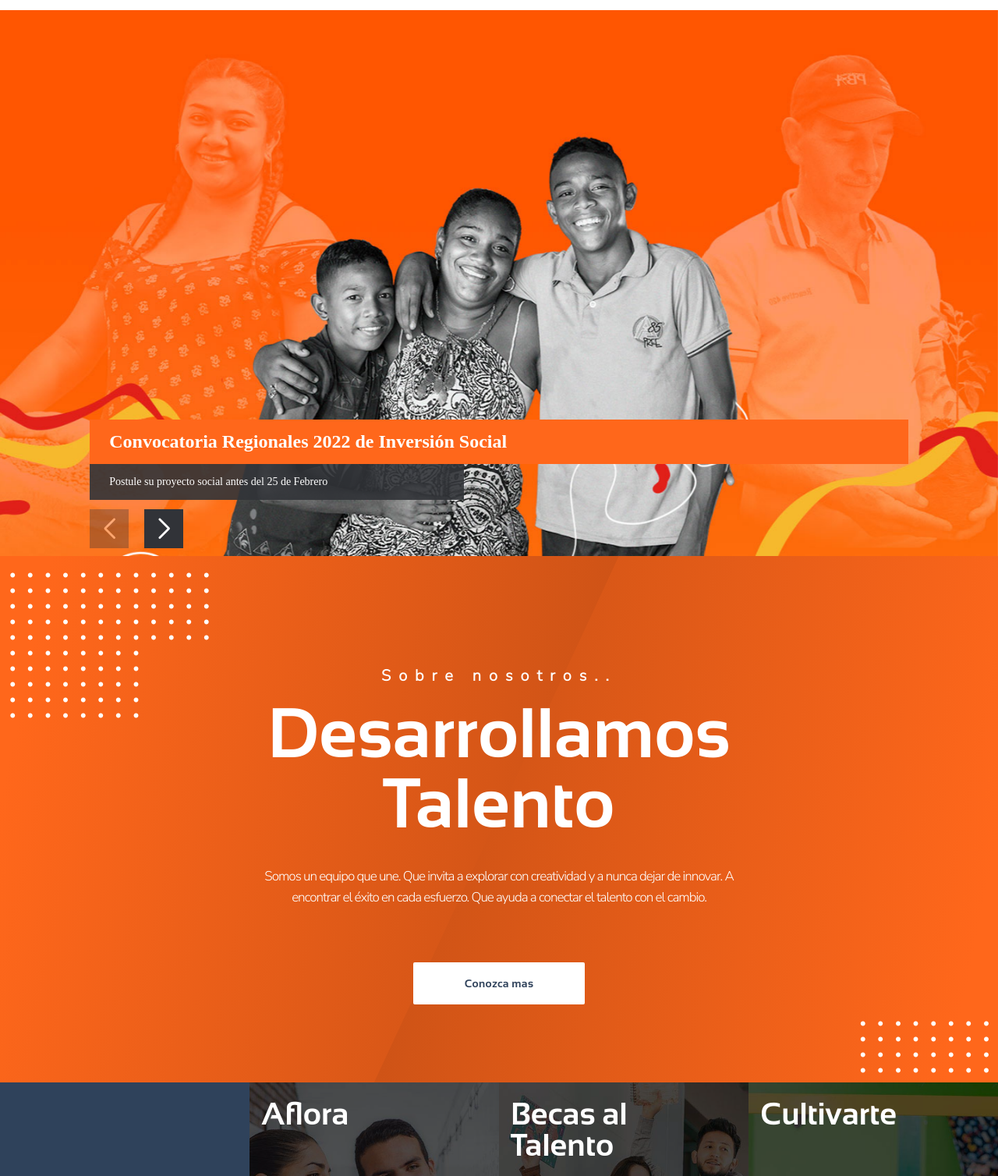
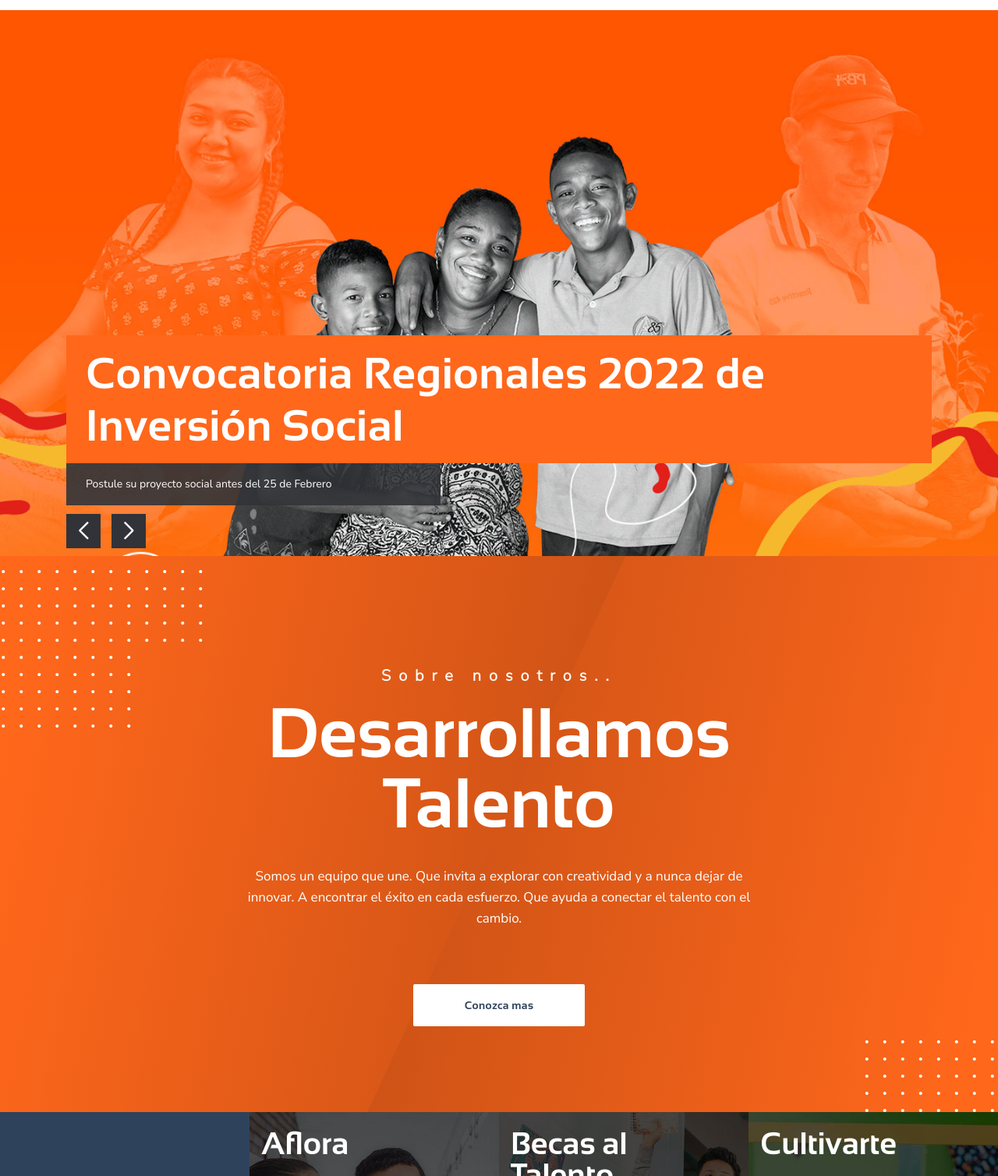
Before and after one commit to JeffersonSalazar/fundacion, a plain HTML site: page index.html in a window 1280 px wide. Shown: the part 92-1600 px from the top of the page at 78% size. Drawn offline with nearby package versions, Linux system fonts and the light colour scheme.

Commit message:
modicando la vista

```diff
--- a/index.html
+++ b/index.html
@@ -230,6 +230,18 @@
 					-->
 					<div class="flexbox_banner_slider">
 						<!--
+							swiper: caja contenedora de swiper-wrapper
+						-->
+						<div class="swiper mySwiper">
+							<!--
+								swiper: caja contenedora del slider
+							-->
+							<div class="swiper-wrapper">
+								<!--
+									swiper-slide: caja contenedora de las imagenes del slider
+								-->
+								<div class="swiper-slide">
+									<!--
 										box_name: contiene una tag-h1, tag-p y una caja
 										box_icon_swiper
 									-->
@@ -239,36 +251,50 @@
 										</section>
 
 										<p>Postule su proyecto social antes del 25 de Febrero</p>
+									</div>
+
+									<img src="./assets/img/banner-reg-2022.jpg" alt="banner" />
+								</div>
+
+								<div class="swiper-slide">
+									<!--
+										box_name: contiene una tag-h1, tag-p y una caja
+										box_icon_swiper
+									-->
+									<div class="box_banner_slider">
+										<section class="box_banner_title">
+											<h1>Desarrollamos talento para construir pais</h1>
+										</section>
+
+										<p>Conozca nuestras iniciativas y programas</p>
+									</div>
+
+									<img src="./assets/img/carrusel1.jpg" alt="carrusel1" />
+								</div>
+
+								<!-- <div class="swiper-slide">
+									<div class="box_banner_slider">
+										<section class="box_banner_title">
+											<h1>Desarrollamos talento para construir pais</h1>
+										</section>
+
+										<p>Conozca nuestras iniciativas y programas</p>
+									</div>
+
+									<img src="./assets/img/carrusel1.jpg" alt="carrusel1" />
+								</div> -->
+							</div>
+						</div>
 
 						<!--
 							box_icon_swiper: esta caja contiene los botones
 							next y prev del slider
 						-->
+						<div class="content_icons">
 							<div class="box_icon_slider">
 								<div class="swiper-button-prev"></div>
 								<div class="swiper-button-next"></div>
 							</div>
-						</div>
-					</div>
-				</div>
-
-				<!--
-					swiper: caja contenedora de swiper-wrapper
-				-->
-				<div class="swiper mySwiper">
-					<!--
-                    	swiper: caja contenedora del slider
-                	-->
-					<div class="swiper-wrapper">
-						<!--
-                        	swiper-slide: caja contenedora de las imagenes del slider
-                    	-->
-						<div class="swiper-slide">
-							<img src="./assets/img/banner-reg-2022.jpg" alt="banner" />
-						</div>
-
-						<div class="swiper-slide">
-							<img src="./assets/img/carrusel1.jpg" alt="carrusel1" />
 						</div>
 					</div>
 				</div>
--- a/sass/layout/_banner-slider.scss
+++ b/sass/layout/_banner-slider.scss
@@ -1,4 +1,8 @@
-// @import url('https://fonts.googleapis.com/css2?family=Nunito+Sans:wght@300;400;600;700&display=swap');
+/*
+	importacion de las fuentes
+*/
+@import '../shared/fonts';
+
 
 /*
 	varaibles implementadas en diferentes elementos
@@ -25,9 +29,22 @@ $query767: 767px;
 		y un height para que el contenedor del slider no desmaquete
     */
 	.container_banner_slider {
-		position: absolute;
-		z-index: 2;
-		width: 100%;
+		/*
+            flexbox_banner: definimos flexbox y su propiedad
+            align-items y justify-content mas un height para centrar la caja
+			box_name horizontal y verticalmente a su padre
+        */
+		.flexbox_banner_slider {
+			/*
+				swiper: contenedor del slider a este es importante definirle la
+				misma altura que la seccion para que no genere desmaquetados
+			*/
+			.swiper {
+				.swiper-wrapper {
+					.swiper-slide {
+						position: relative;
+						display: flex;
+						justify-content: center;
 						height: $heightDestok;
 
 						@media (max-width: $query767) {
@@ -35,54 +52,55 @@ $query767: 767px;
 						}
 
 						/*
-            flexbox_banner: definimos flexbox y su propiedad
-            align-items y justify-content mas un height para centrar la caja
-			box_name horizontal y verticalmente a su padre
-        */
-		.flexbox_banner_slider {
-			display: flex;
-			justify-content: center;
-			height: calc(#{$heightDestok} - 10px);
-			align-items: flex-end;
-
-			@media (max-width: $query767) {
-				height: calc(#{$heightDestok} - 320px);
-			}
-
-			@media (max-width: $query480) {
-				height: calc(#{$heightDestok} - 330px);
-			}
-
-			@media (max-width: 338px) {
-				height: calc(#{$heightDestok} - 300px);
-			}
-
-			/*
 							box_name: esta caja se encarga de manejar el width por lo que
 							es muy importante para el responsive
 						*/
 						.box_banner_slider {
-				margin: 0 auto;
+							position: absolute;
+							padding: 0 15px;
 
 							/*
 								@query 767px <== : definimos un width para esta medida
 							*/
 							@media (max-width: $query767) {
-					width: 62%;
+								max-width: 540px;
+								bottom: 20px;
 							}
 
 							/*
 								@query 767px <== : definimos un width para esta medida
 							*/
 							@media (max-width: $query575) {
-					width: 90%;
+								max-width: 100%;
+							}
+
+							/*
+								@query 900px ==> : definimos un width para esta medida
+							*/
+							@media (min-width: 576px) {
+								max-width: 540px;
 							}
 
 							/*
 								@query 900px ==> : definimos un width para esta medida
 							*/
 							@media (min-width: 768px) {
-					width: 82%;
+								max-width: 720px;
+								bottom: 65px;
+							}
+
+							/*
+								@query 900px ==> : definimos un width para esta medida
+							*/
+							@media (min-width: 992px) {
+								max-width: 960px;
+							}
+
+							/*
+								@query 900px ==> : definimos un width para esta medida
+							*/
+							@media (min-width: 1200px) {
+								max-width: 1140px;
 							}
 
 							.box_banner_title {
@@ -90,18 +108,93 @@ $query767: 767px;
 
 								h1 {
 									color: #fff;
-						// font-size: 56px;
-						max-width: 850px;
+									font-family: "@sansation-bold", sans-serif;
+									font-size: 56px;
+									line-height: 1.2;
 									padding: 15px 25px;
+
+									@media (min-width: 1200px) {
+										letter-spacing: .5px;
+									}
+
+									@media (max-width: 991px) {
+										font-size: 44px;
+									}
+
+									@media (max-width: 767px) {
+										font-size: 30px;
+									}
+
+									@media (max-width: 575px) {
+										font-size: 25px;
+										padding: 20px;
+									}
 								}
 							}
 
 							p {
 								font-size: 14px;
+								font-family: "@nunito-regular";
 								background-color: rgba(49, 51, 56, 0.9);
 								color: #fff;
+								line-height: 24px;
+								padding: 15px 25px;
+
+								@media (min-width: 768px) {
 									max-width: 480px;
-					padding: 15px 25px;
+								}
+							}
+						}
+
+						/*
+							tag-img: es importante a esta imagen definirle un width
+							y height igual al de su contenedor padre y la propiedad
+							object-fit: cover para que se ajuste al contenedor
+						*/
+						img {
+							align-self: flex-start;
+							vertical-align: top;
+							width: 100%;
+							height: 100%;
+							object-fit: cover;
+
+							@media (max-width: 480px) {
+								height: auto;
+								object-fit: contain;
+							}
+						}
+					}
+				}
+			}
+
+			.content_icons {
+				position: relative;
+				margin: 0 auto;
+				padding: 0 15px;
+
+				@media (max-width: $query767) {
+					display: none;
+				}
+
+				/*
+					@query 900px ==> : definimos un width para esta medida
+				*/
+				@media (min-width: 768px) {
+					max-width: 720px;
+				}
+
+				/*
+					@query 900px ==> : definimos un width para esta medida
+				*/
+				@media (min-width: 992px) {
+					max-width: 960px;
+				}
+
+				/*
+					@query 900px ==> : definimos un width para esta medida
+				*/
+				@media (min-width: 1200px) {
+					max-width: 1140px;
 				}
 
 				/*
@@ -109,14 +202,11 @@ $query767: 767px;
 					podemos modificar la posicion de los iconos del slider
 				*/
 				.box_icon_slider {
+					position: absolute;
+					bottom: 10px;
 					display: flex;
 					align-items: center;
 					justify-content: flex-start;
-					margin-top: 12px;
-
-					@media (max-width: $query767) {
-						display: none;
-					}
 
 					/*
 						swiper-button-next, swiper-button-prev: para
@@ -128,19 +218,25 @@ $query767: 767px;
 						top: 0;
 						left: 0;
 						right: 0;
-						width: 0;
-						height: 0;
 						background-color: #313338;
+						width: 44px;
+						height: 44px;
 						margin-top: 0;
-						padding: 25px;
+						transition: .3s;
 
 						&:hover {
 							background-color: #007bff;
 						}
+
+						&.swiper-button-disabled {
+							opacity: 1;
+							cursor: pointer;
+							pointer-events: visible;
+						}
 					}
 
 					.swiper-button-prev {
-						margin-right: 20px;
+						margin-right: 14px;
 					}
 
 					/*
@@ -150,40 +246,8 @@ $query767: 767px;
 					.swiper-button-next:after,
 					.swiper-button-prev:after {
 						color: #fff;
-						font-size: 26px;
-						font-weight: 700;
-					}
-				}
-			}
-		}
-	}
-
-	/*
-        swiper: contenedor del slider a este es importante definirle la
-        misma altura que la seccion para que no genere desmaquetados
-    */
-	.swiper {
-		width: 100%;
-		height: $heightDestok;
-
-		@media (max-width: $query767) {
-			height: $heightQuery767;
-		}
-
-		.swiper-wrapper {
-			.swiper-slide {
-				/*
-                    tag-img: es importante a esta imagen definirle un width
-                    y height igual al de su contenedor padre y la propiedad
-                    object-fit: cover para que se ajuste al contenedor
-                */
-				img {
-					width: 100%;
-					height: 100%;
-					object-fit: cover;
-
-					@media (max-width: 480px) {
-						height: 50%;
+						font-size: 22px;
+						font-weight: bold;
 					}
 				}
 			}
--- a/sass/layout/_banner-static.scss
+++ b/sass/layout/_banner-static.scss
@@ -8,45 +8,31 @@
 	background-attachment: fixed;
 
 	.container_banner_static {
-		padding: 0 10px;
-		display: flex;
-		flex-direction: column;
-		// height: 740px;
-		// align-items: center;
-		// justify-content: center;
+		// padding: 0 10px;
 
 		.content_points {
 			color: #fff;
-			font-size: 50px;
-			line-height: 0.4;
-			letter-spacing: -1.2px;
+			font-size: 34px;
+			line-height: 22px;
+			letter-spacing: 3px;
 		}
 
 		.points_top {
 			height: 140px;
 
 			@media (max-width: 991px) {
-				display: none;
+				opacity: 0;
 			}
 		}
 
 		.flexbox_banner_static {
-			// display: flex;
-			align-self: center;
-
-			// @media (max-width: 991px) {
-			// 	align-items: center;
-			// }
-
-			@media (max-width: 767px) {
-				// height: 620px;
-				// background-color: red;
-			}
 
 			.box_banner_static {
 				color: #fff;
 				text-align: center;
-				max-width: 800px;
+				max-width: 1000px;
+				padding: 0 15px;
+				margin: 0 auto;
 
 				h3 {
 					font-size: 20px;
@@ -60,7 +46,6 @@
 
 				h2 {
 					font-family: '@sansation-bold', sans-serif;
-					font-weight: 700;
 					line-height: 1;
 					margin: 15px 0 35px;
 
@@ -79,10 +64,9 @@
 
 				p {
 					font-size: 17px;
-					font-family: '@nunito-light', sans-serif;
+					font-family: '@nunito-regular', sans-serif;
 					font-weight: 500;
 					line-height: 1.6;
-					letter-spacing: -1px;
 					max-width: 660px;
 					margin: 0 auto;
 
@@ -123,9 +107,9 @@
 		.points_bottom {
 			text-align: end;
 
-			@media (max-width: 767px) {
-				text-align: start;
-			}
+			// @media (max-width: 767px) {
+			// 	opacity: 0;
+			// }
 		}
 	}
 }
--- a/sass/layout/_header.scss
+++ b/sass/layout/_header.scss
@@ -245,11 +245,11 @@
 							a {
 								text-decoration: none;
 								font-family: '@nunito-light', sans-serif;
-								font-size: 15px;
+								font-size: 14px;
 								color: #333;
 
-								@media (max-width: 991px) {
-									font-size: 14px;
+								@media (min-width: 1200px) {
+									font-size: 15px;
 								}
 
 								&.js_link_active {
--- a/sass/layout/_tabs.scss
+++ b/sass/layout/_tabs.scss
@@ -9,7 +9,11 @@
   entre si
 */
 .section_tabs {
-	padding: 50px 0;
+	padding-bottom: 50px;
+
+	@media (min-width: 1200px) {
+		padding: 50px 0;
+	}
 
 	/*
 		container_name: contenedor definido para manejar
```
Also changed, not shown: sass/style.css, 1 other file. Lines whose indentation alone changed are shown as unchanged.
